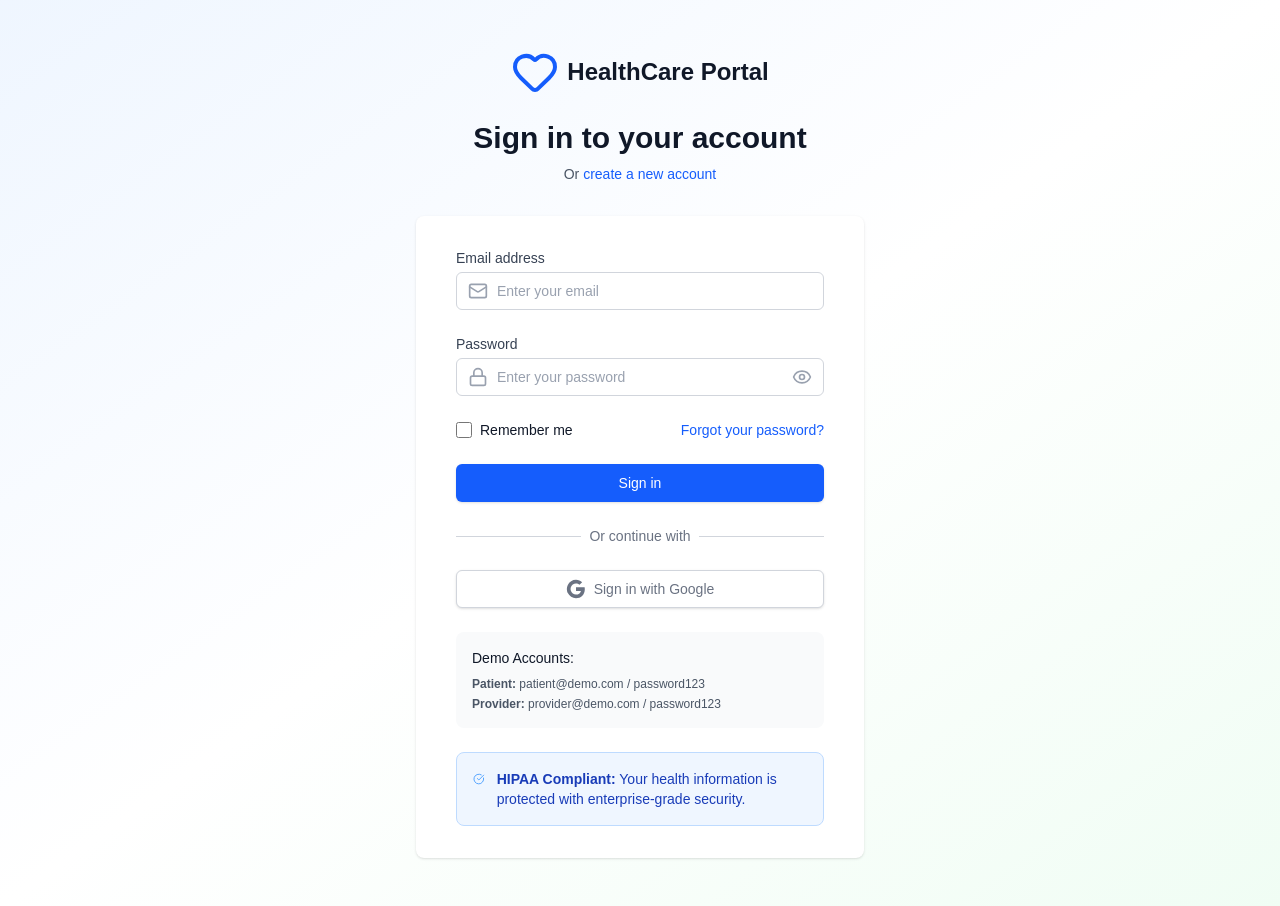
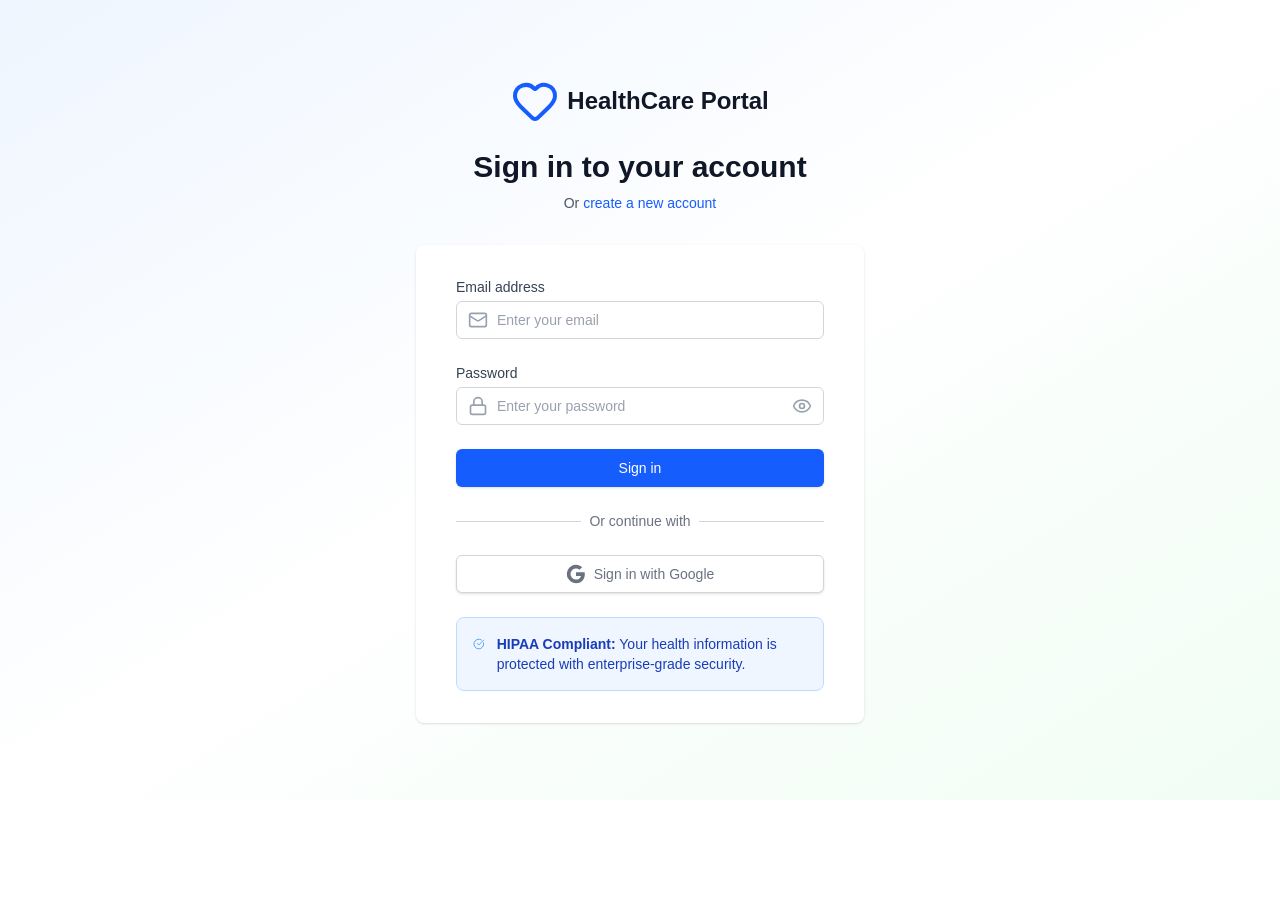
Before and after one commit to NerdNinzas/hcl-nerd-ninzas, a Next.js app: page /auth/signin in a window 1280 px wide. After the commit the page ends 800 px from the top, so only its background shows below. Built offline with nearby package versions, Linux system fonts and the light colour scheme.

Commit message:
Refactor SignIn and SignUp components by removing unused fields and UI elements for providers; streamline the user interface for a cleaner sign-in and sign-up experience.

```diff
--- a/app/auth/signin/page.tsx
+++ b/app/auth/signin/page.tsx
@@ -161,27 +161,6 @@ export default function SignIn() {
               </div>
             </div>
 
-            {/* Remember Me and Forgot Password */}
-            <div className="flex items-center justify-between">
-              <div className="flex items-center">
-                <input
-                  id="remember-me"
-                  name="remember-me"
-                  type="checkbox"
-                  className="h-4 w-4 text-blue-600 focus:ring-blue-500 border-gray-300 rounded"
-                />
-                <label htmlFor="remember-me" className="ml-2 block text-sm text-gray-900">
-                  Remember me
-                </label>
-              </div>
-
-              <div className="text-sm">
-                <a href="#" className="font-medium text-blue-600 hover:text-blue-500">
-                  Forgot your password?
-                </a>
-              </div>
-            </div>
-
             {/* Submit Button */}
             <div>
               <button
@@ -243,17 +222,6 @@ export default function SignIn() {
             </div>
           </div>
 
-          {/* Demo Accounts */}
-          <div className="mt-6">
-            <div className="bg-gray-50 rounded-lg p-4">
-              <h3 className="text-sm font-medium text-gray-900 mb-2">Demo Accounts:</h3>
-              <div className="space-y-1 text-xs text-gray-600">
-                <p><strong>Patient:</strong> patient@demo.com / password123</p>
-                <p><strong>Provider:</strong> provider@demo.com / password123</p>
-              </div>
-            </div>
-          </div>
-
           {/* HIPAA Compliance Notice */}
           <div className="mt-6">
             <div className="bg-blue-50 border border-blue-200 rounded-lg p-4">
--- a/app/auth/signup/page.tsx
+++ b/app/auth/signup/page.tsx
@@ -13,10 +13,8 @@ import {
   User,
   AlertCircle,
   CheckCircle,
-  Stethoscope,
   Calendar,
-  Phone,
-  MapPin
+  Phone
 } from 'lucide-react';
 
 export default function SignUp() {
@@ -26,10 +24,6 @@ export default function SignUp() {
     password: '',
     confirmPassword: '',
     role: 'patient',
-    // Provider-specific fields
-    specialty: '',
-    licenseNumber: '',
-    clinic: '',
     // Patient-specific fields
     phoneNumber: '',
     dateOfBirth: '',
@@ -72,10 +66,6 @@ export default function SignUp() {
       return false;
     }
 
-    if (formData.role === 'provider' && (!formData.specialty || !formData.licenseNumber)) {
-      setError('Specialty and license number are required for healthcare providers');
-      return false;
-    }
 
     if (!formData.agreeToTerms) {
       setError('Please accept the terms and conditions');
@@ -108,11 +98,6 @@ export default function SignUp() {
           email: formData.email,
           password: formData.password,
           role: formData.role,
-          ...(formData.role === 'provider' && {
-            specialty: formData.specialty,
-            licenseNumber: formData.licenseNumber,
-            clinic: formData.clinic
-          }),
           ...(formData.role === 'patient' && {
             phoneNumber: formData.phoneNumber,
             dateOfBirth: formData.dateOfBirth ? new Date(formData.dateOfBirth) : undefined
@@ -266,68 +251,6 @@ export default function SignUp() {
                 />
               </div>
             </div>
-
-            {/* Provider-specific fields */}
-            {formData.role === 'provider' && (
-              <>
-                <div>
-                  <label htmlFor="specialty" className="block text-sm font-medium text-gray-700">
-                    Medical Specialty *
-                  </label>
-                  <div className="mt-1 relative">
-                    <div className="absolute inset-y-0 left-0 pl-3 flex items-center pointer-events-none">
-                      <Stethoscope className="h-5 w-5 text-gray-400" />
-                    </div>
-                    <input
-                      id="specialty"
-                      name="specialty"
-                      type="text"
-                      required={formData.role === 'provider'}
-                      className="appearance-none block w-full pl-10 pr-3 py-2 border border-gray-300 rounded-md placeholder-gray-400 focus:outline-none focus:ring-blue-500 focus:border-blue-500 sm:text-sm"
-                      placeholder="e.g., Internal Medicine, Cardiology"
-                      value={formData.specialty}
-                      onChange={handleInputChange}
-                    />
-                  </div>
-                </div>
-
-                <div>
-                  <label htmlFor="licenseNumber" className="block text-sm font-medium text-gray-700">
-                    Medical License Number *
-                  </label>
-                  <input
-                    id="licenseNumber"
-                    name="licenseNumber"
-                    type="text"
-                    required={formData.role === 'provider'}
-                    className="mt-1 appearance-none block w-full px-3 py-2 border border-gray-300 rounded-md placeholder-gray-400 focus:outline-none focus:ring-blue-500 focus:border-blue-500 sm:text-sm"
-                    placeholder="Enter your license number"
-                    value={formData.licenseNumber}
-                    onChange={handleInputChange}
-                  />
-                </div>
-
-                <div>
-                  <label htmlFor="clinic" className="block text-sm font-medium text-gray-700">
-                    Clinic/Hospital
-                  </label>
-                  <div className="mt-1 relative">
-                    <div className="absolute inset-y-0 left-0 pl-3 flex items-center pointer-events-none">
-                      <MapPin className="h-5 w-5 text-gray-400" />
-                    </div>
-                    <input
-                      id="clinic"
-                      name="clinic"
-                      type="text"
-                      className="appearance-none block w-full pl-10 pr-3 py-2 border border-gray-300 rounded-md placeholder-gray-400 focus:outline-none focus:ring-blue-500 focus:border-blue-500 sm:text-sm"
-                      placeholder="Enter your clinic or hospital name"
-                      value={formData.clinic}
-                      onChange={handleInputChange}
-                    />
-                  </div>
-                </div>
-              </>
-            )}
 
             {/* Patient-specific fields */}
             {formData.role === 'patient' && (
```
